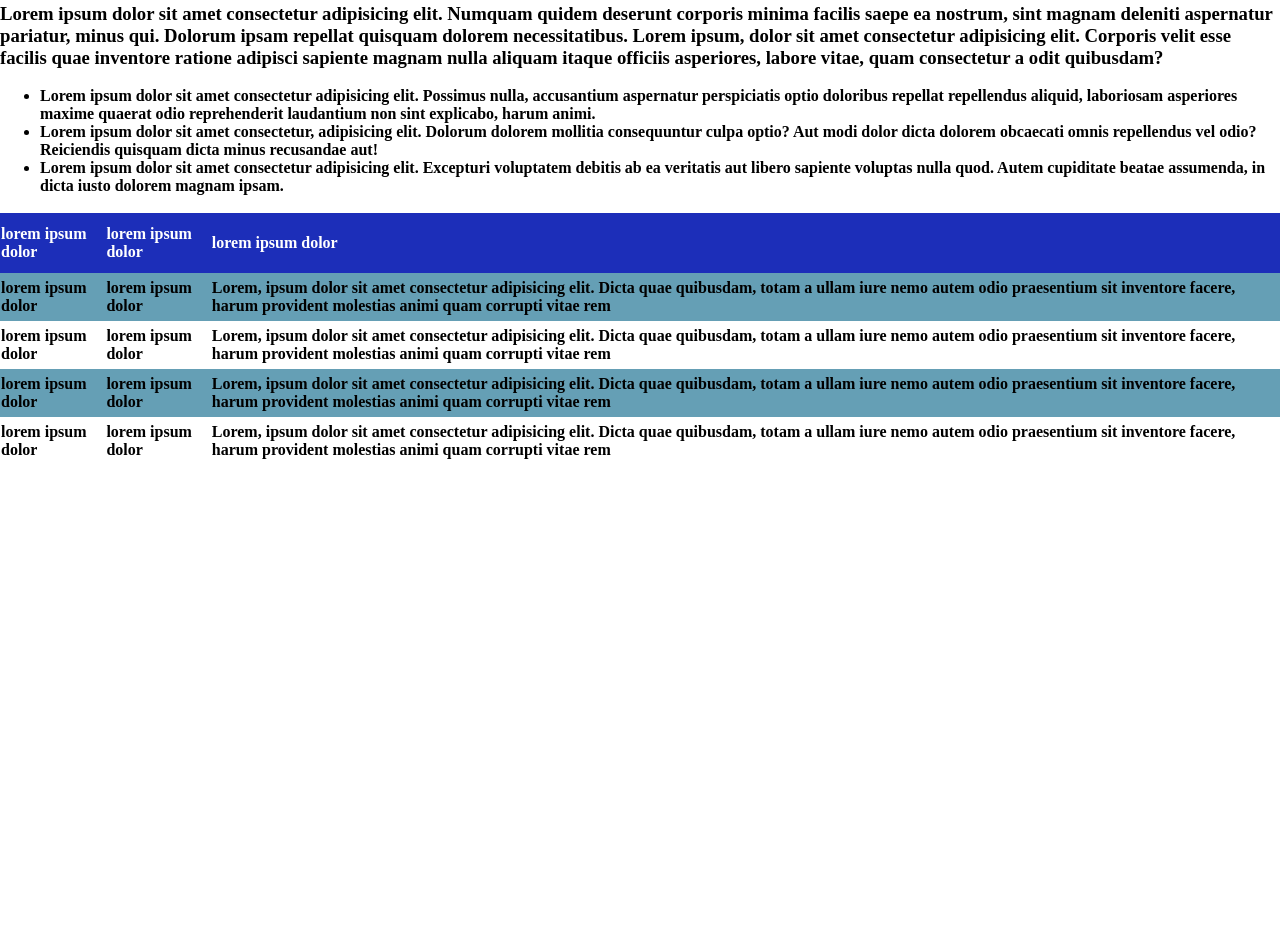
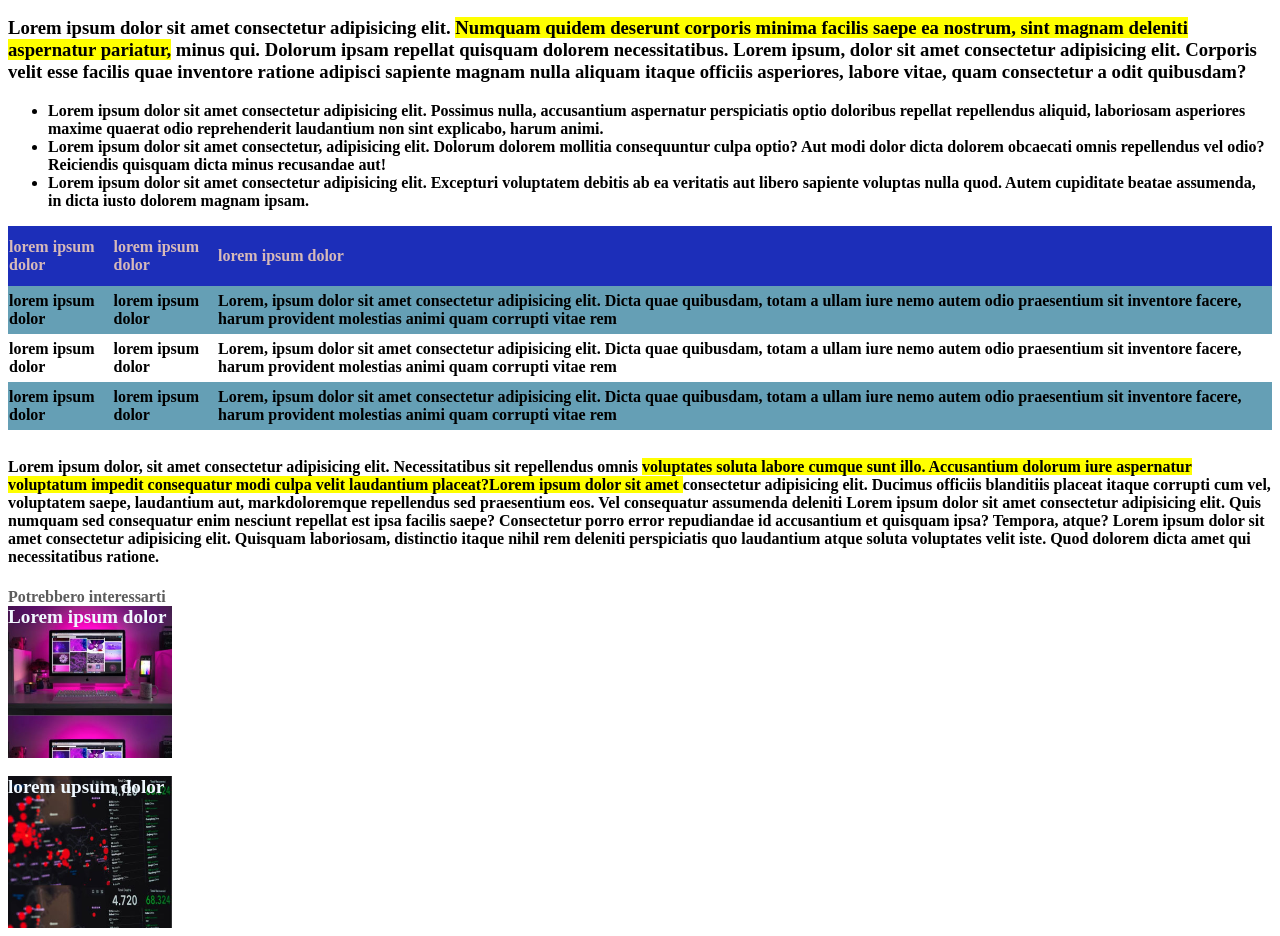
Before and after one commit to sidane17/html-css-booleaner, a plain HTML site: page index.html in a window 1280 px wide. Shown: the part 675-1611 px from the top of the page. Before the commit the page ends 1140 px from the top, so only its background shows below. Drawn offline with Linux system fonts and the light colour scheme.

Commit message:
permezionamento

```diff
--- a/index.html
+++ b/index.html
@@ -10,26 +10,27 @@
 <body>
     <div class="container" > <div>
     <img src="./img/logo.svg" alt="" class="img">
-    </div></div>
-    <h1 id="h1">Internet deve essere l servizio del "bene pubblico": il manifesto di Tim Bernes-lee</h1><br>
+    </div>
+</div>
+    <h1 id="h1">Internet deve essere l servizio del "bene pubblico": il manifesto di Tim Bernes-lee</h1>
     <section id="p2">The Boolean <section id="p">Scritto da </section></section>
     <p id="p">il 10/10/2020</p><br><br>
     <div>
         <img src="./img/tim-1.jpg" alt="">
         <img src="./img/tim-2.jpg" alt="">
-        <p>1st Photo:Jhon S. and James L.Knight Foundation, by scott Henrichsen</p>
-        <p>2nd Photo: Wikimedia, by Paul Clarke</p>
+        <p style="margin-top: 0%; margin-bottom: 0%;">1st Photo:Jhon S. and James L.Knight Foundation, by scott Henrichsen</p>
+        <p style="margin-top: 0%; margin-bottom: 0%;">2nd Photo: Wikimedia, by Paul Clarke</p>
     </div>
-    <br>
-    <h3><b>Lorem ipsum dolor sit amet consectetur adipisicing elit. Numquam quidem deserunt corporis minima facilis saepe ea nostrum, sint magnam deleniti aspernatur pariatur, minus qui. Dolorum ipsam repellat quisquam dolorem necessitatibus. Lorem ipsum, dolor sit amet consectetur adipisicing elit. Corporis velit esse facilis quae inventore ratione adipisci sapiente magnam nulla aliquam itaque officiis asperiores, labore vitae, quam consectetur a odit quibusdam?</b></h3>
-    <br>
+
+    <h3><b>Lorem ipsum dolor sit amet consectetur adipisicing elit. <mark> Numquam quidem deserunt corporis minima facilis saepe ea nostrum, sint magnam deleniti aspernatur pariatur,</mark> minus qui. Dolorum ipsam repellat quisquam dolorem necessitatibus. Lorem ipsum, dolor sit amet consectetur adipisicing elit. Corporis velit esse facilis quae inventore ratione adipisci sapiente magnam nulla aliquam itaque officiis asperiores, labore vitae, quam consectetur a odit quibusdam?</b></h3>
+
 
     <ul>
         <li><b>Lorem ipsum dolor sit amet consectetur adipisicing elit. Possimus nulla, accusantium aspernatur perspiciatis optio doloribus repellat repellendus aliquid, laboriosam asperiores maxime quaerat odio reprehenderit laudantium non sint explicabo, harum animi.</b></li>
         <li><b>Lorem ipsum dolor sit amet consectetur, adipisicing elit. Dolorum dolorem mollitia consequuntur culpa optio? Aut modi dolor dicta dolorem obcaecati omnis repellendus vel odio? Reiciendis quisquam dicta minus recusandae aut!</b></li>
         <li><b>Lorem ipsum dolor sit amet consectetur adipisicing elit. Excepturi voluptatem debitis ab ea veritatis aut libero sapiente voluptas nulla quod. Autem cupiditate beatae assumenda, in dicta iusto dolorem magnam ipsam.</b></li>
     </ul>
-    <br>
+
     <table id="table">
         <tr>
             <th>lorem ipsum dolor</th>
@@ -51,13 +52,15 @@
             <td><b>lorem ipsum dolor</b></td>
             <td><b>Lorem, ipsum dolor sit amet consectetur adipisicing elit. Dicta quae quibusdam, totam a ullam iure nemo autem odio praesentium sit inventore facere, harum provident molestias animi quam corrupti vitae rem</b></td>
         </tr>
-        <tr>
-            <td><b>lorem ipsum dolor</b></td>
-            <td><b>lorem ipsum dolor</b></td>
-            <td><b>Lorem, ipsum dolor sit amet consectetur adipisicing elit. Dicta quae quibusdam, totam a ullam iure nemo autem odio praesentium sit inventore facere, harum provident molestias animi quam corrupti vitae rem</b></td>
-        </tr>
+
 
     </table>
 
+    <section class="contenitore"><p><b>Lorem ipsum dolor, sit amet consectetur adipisicing elit. Necessitatibus sit repellendus omnis  <mark> voluptates soluta labore cumque sunt illo. Accusantium dolorum iure aspernatur voluptatum impedit consequatur modi culpa velit laudantium placeat?Lorem ipsum dolor sit amet </mark>consectetur adipisicing elit. Ducimus officiis blanditiis placeat itaque corrupti cum vel, voluptatem saepe, laudantium aut, markdoloremque repellendus sed praesentium eos. Vel consequatur assumenda deleniti Lorem ipsum dolor sit amet consectetur adipisicing elit. Quis numquam sed consequatur enim nesciunt repellat est ipsa facilis saepe? Consectetur porro error repudiandae id accusantium et quisquam ipsa? Tempora, atque? Lorem ipsum dolor sit amet consectetur adipisicing elit. Quisquam laboriosam, distinctio itaque nihil rem deleniti perspiciatis quo laudantium atque soluta voluptates velit iste. Quod dolorem dicta amet qui necessitatibus ratione.</eveniet></b></p></section>
+    <strong id="p">Potrebbero interessarti</strong><br>
+
+<div class="foto"><b>Lorem ipsum dolor</b></div><br>
+<div class="foto1"><b>lorem upsum dolor</b></div>
+
 </body>
 </html>
--- a/style.css
+++ b/style.css
@@ -1,7 +1,7 @@
-*{
- margin: 0%;
+
+body{
+    margin-top: 0%;
 }
-
 .container{
     height: 80px;
     background-color: rgb(42, 125, 209);
@@ -10,6 +10,7 @@
 }
 #h1{
     font-size: 290%;
+    margin-bottom: 0%;
 }
 .img{
 height: 60px;
@@ -17,6 +18,7 @@ text-align: center;
 }
 #p{
     margin-top: 0%;
+    margin-bottom: 0%;
     color: rgb(92, 92, 92);
     float:left; display:block;
 }
@@ -39,9 +41,34 @@ text-align: center;
     padding-bottom: 12px;
     text-align: left;
     background-color: #1c2eb9;
-    color: white;
+    color: rgb(214, 185, 185);
   }
   #table td{
     padding-top: 6px;
     padding-bottom: 6px;
   }
+  .contenitore{
+    padding-top: 1%;
+    padding-bottom: 0.5%;
+  }
+  .foto{
+    background-image: url(./img/monitor.jpg);
+  }
+  .foto{
+    font-size: 120%;
+    color: aliceblue;
+    height: 19vh;
+    background-size:100%;
+    background-image: url(./img/monitor.jpg);
+    width: 13%;
+  }
+
+  .foto1{
+
+    font-size: 120%;
+    color: aliceblue;
+    height: 19vh;
+    background-size:100%;
+    background-image: url(./img/graph.jpg);
+    width: 13%;
+  }
```
